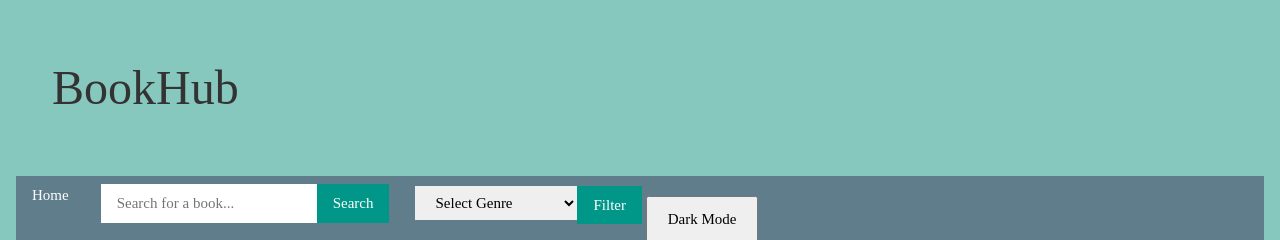
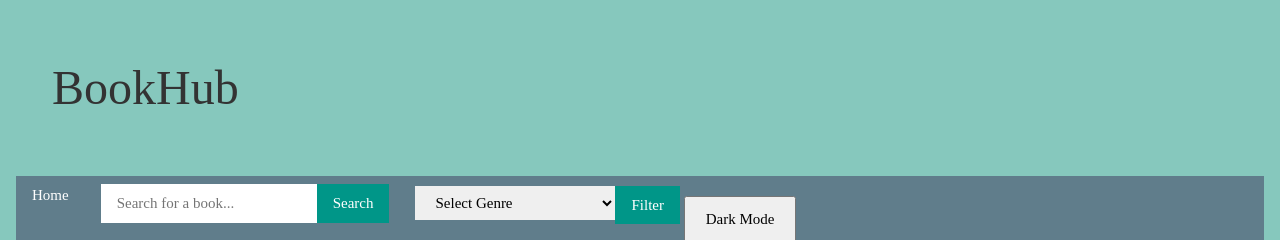
Before and after one commit to AcaciaMay/AssesmentBookHub, a Flask app: page /book/isbn/0-307-26543-9 in a window 1280 px wide. Shown: the top 240 px of the page. Run offline with Flask 3, Linux system fonts and the light colour scheme; data comes from the database, SQL or seed files in the repository.

Commit message:
testing nav bar style.css

```diff
--- a/templates/layout.html
+++ b/templates/layout.html
@@ -19,7 +19,7 @@
    <nav class="w3-bar w3-blue-grey">
   <a href="/" class="w3-bar-item w3-button">Home</a>
   <form method="GET" action="/" style="display: inline-block; margin-left: 10px;">
-    <select name="genre" class="w3-select w3-bar-item" style="width: auto; display: inline-block;">
+    <select name="genre" class="w3-select w3-bar-item" style="width: 200px; display: inline-block;">
       <option value="">Select Genre</option>
       {% for genre in genres %}
         <option value="{{ genre['Genre'] }}" {% if genre['Genre'] == selected_genre %}selected{% endif %}>
```
